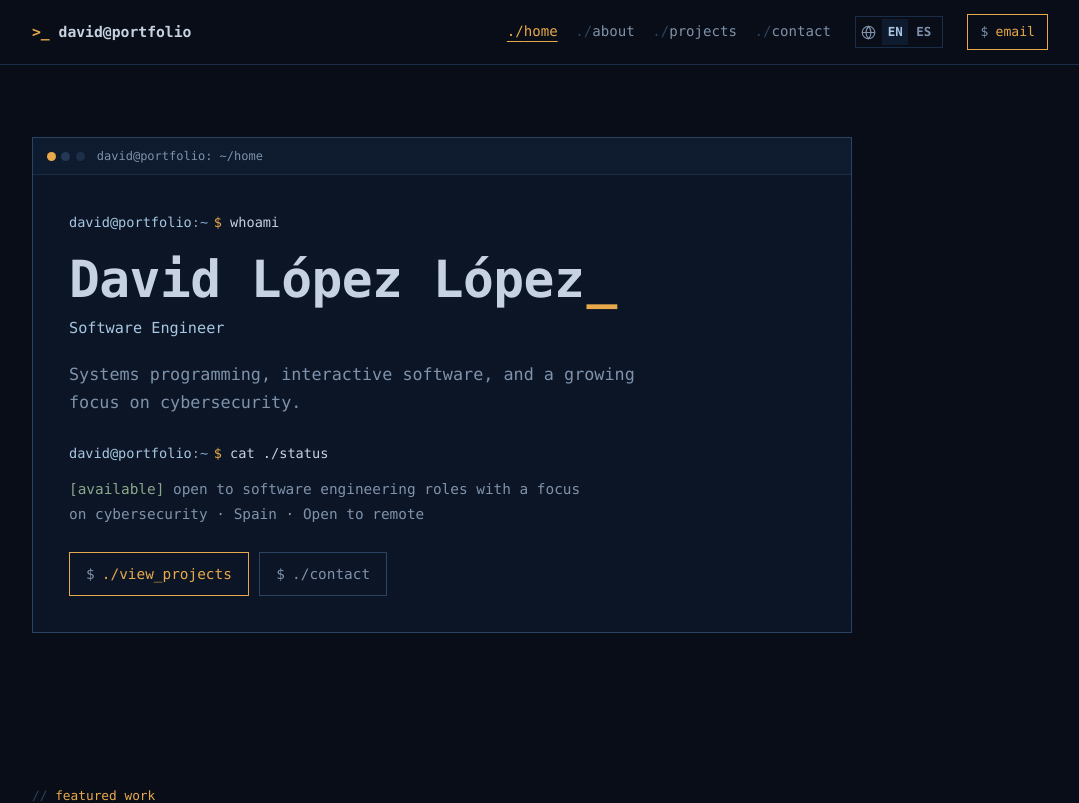
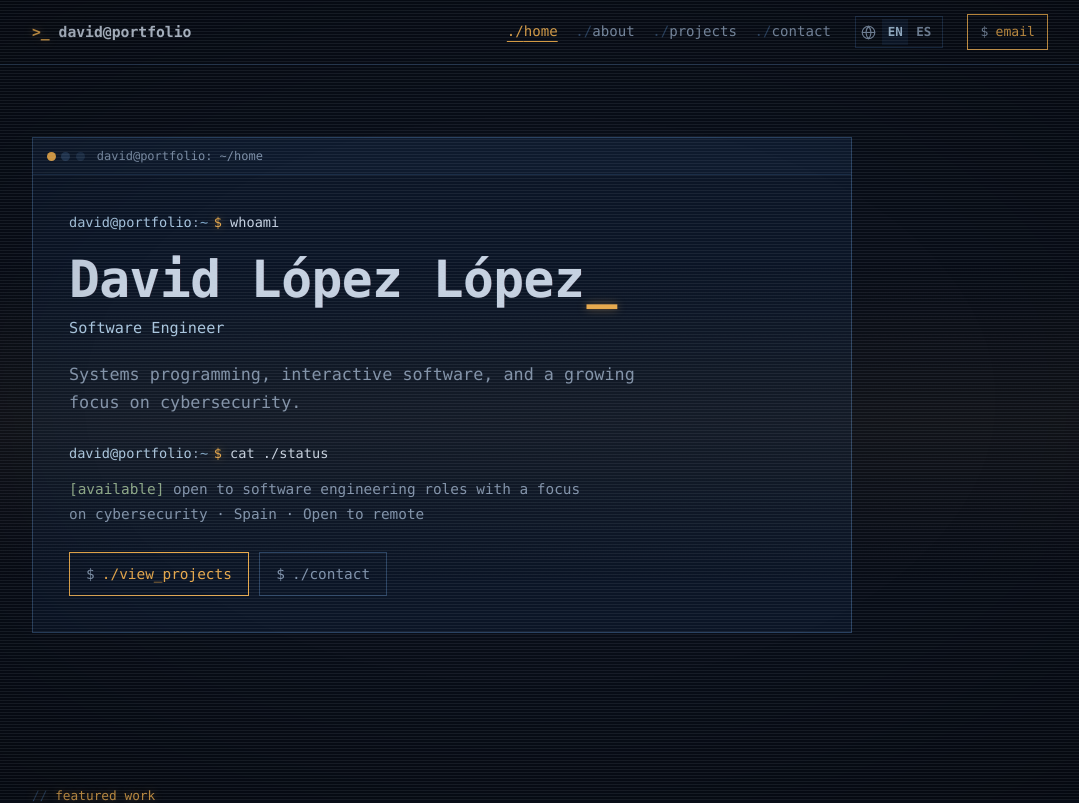
Before and after one commit to david-3lm/miportfolio, a React (Vite) app: page / in a window 1280 px wide. Shown: the top 803 px of the page, without its empty margins (100-1179 px from the left). Built offline with nearby package versions, Linux system fonts and the light colour scheme.

Commit message:
crt effect

```diff
--- a/src/App.jsx
+++ b/src/App.jsx
@@ -9,6 +9,7 @@ import NotFound from './pages/NotFound.jsx'
 
 export default function App() {
   return (
+    <>
       <PageTransition>
         {(location) => (
           <Routes location={location}>
@@ -22,5 +23,7 @@ export default function App() {
           </Routes>
         )}
       </PageTransition>
+      <div className="crt" aria-hidden="true" />
+    </>
   )
 }
--- a/src/style.css
+++ b/src/style.css
@@ -40,6 +40,19 @@ body {
   min-height: 100vh;
 }
 
+body::before {
+  content: '';
+  position: fixed;
+  inset: 0;
+  z-index: 9998;
+  pointer-events: none;
+  background: radial-gradient(
+    ellipse at center,
+    transparent 50%,
+    rgba(0, 0, 0, 0.32) 100%
+  );
+}
+
 body::after {
   content: '';
   position: fixed;
@@ -48,12 +61,55 @@ body::after {
   pointer-events: none;
   background: repeating-linear-gradient(
     0deg,
-    rgba(198, 210, 226, 0.025) 0px,
-    rgba(198, 210, 226, 0.025) 1px,
+    rgba(198, 210, 226, 0.15) 0px,
+    rgba(198, 210, 226, 0.15) 1px,
     transparent 1px,
     transparent 3px
   );
-  opacity: 0.4;
+  opacity: 0.55;
+}
+
+.crt {
+  position: fixed;
+  inset: 0;
+  z-index: 9997;
+  pointer-events: none;
+  overflow: hidden;
+}
+
+.crt::after {
+  content: '';
+  position: absolute;
+  left: 0;
+  right: 0;
+  top: -42vh;
+  height: 42vh;
+  background: linear-gradient(
+    to bottom,
+    transparent,
+    rgba(232, 169, 75, 0.045) 50%,
+    transparent
+  );
+  animation: crt-roll 11s linear infinite;
+}
+
+@keyframes crt-roll {
+  to {
+    transform: translateY(142vh);
+  }
+}
+
+.brand__mark,
+.cursor,
+.prompt__sign,
+.eyebrow {
+  text-shadow: 0 0 10px rgba(232, 169, 75, 0.4);
+}
+
+h1,
+h2 {
+  text-shadow: 0.5px 0 rgba(255, 120, 120, 0.16),
+    -0.5px 0 rgba(120, 200, 255, 0.16);
 }
 
 ::selection {
```
Lines whose indentation alone changed are shown as unchanged.
